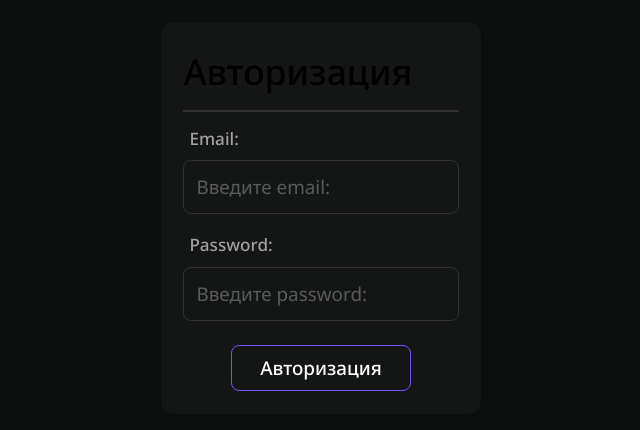
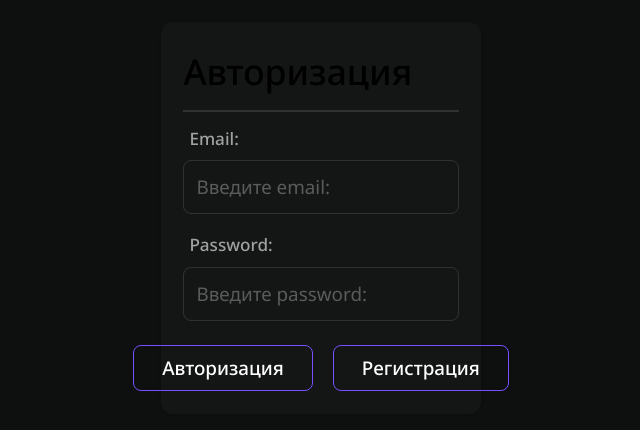
Before and after one commit to WlncEstEr/front, a Next.js app: page / in a window 1280 px wide. Shown: the part 182-612 px from the top of the page, without its empty margins (319-959 px from the left). Built offline with nearby package versions, Linux system fonts and the light colour scheme; no server answers.

Commit message:
Add button register

```diff
--- a/src/app/auth/Auth.tsx
+++ b/src/app/auth/Auth.tsx
@@ -77,9 +77,7 @@ export function Auth() {
 
 				<div className='flex items-center gap-5 justify-center'>
 					<Button onClick={() => setIsLogin(true)}>Авторизация</Button>
-					{data === false && (
-						<Button onClick={() => setIsLogin(false)}>Регистрация</Button>
-					)}
+					<Button onClick={() => setIsLogin(false)}>Регистрация</Button>
 				</div>
 			</form>
 		</div>
```
